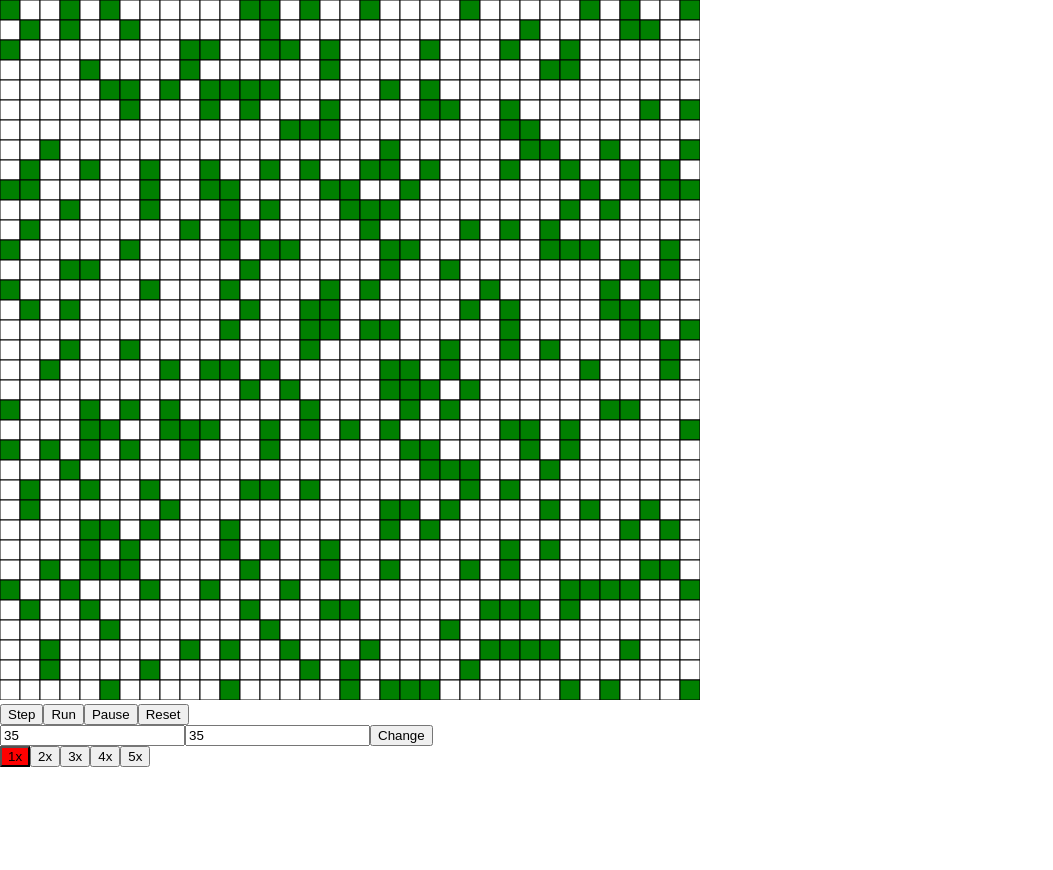
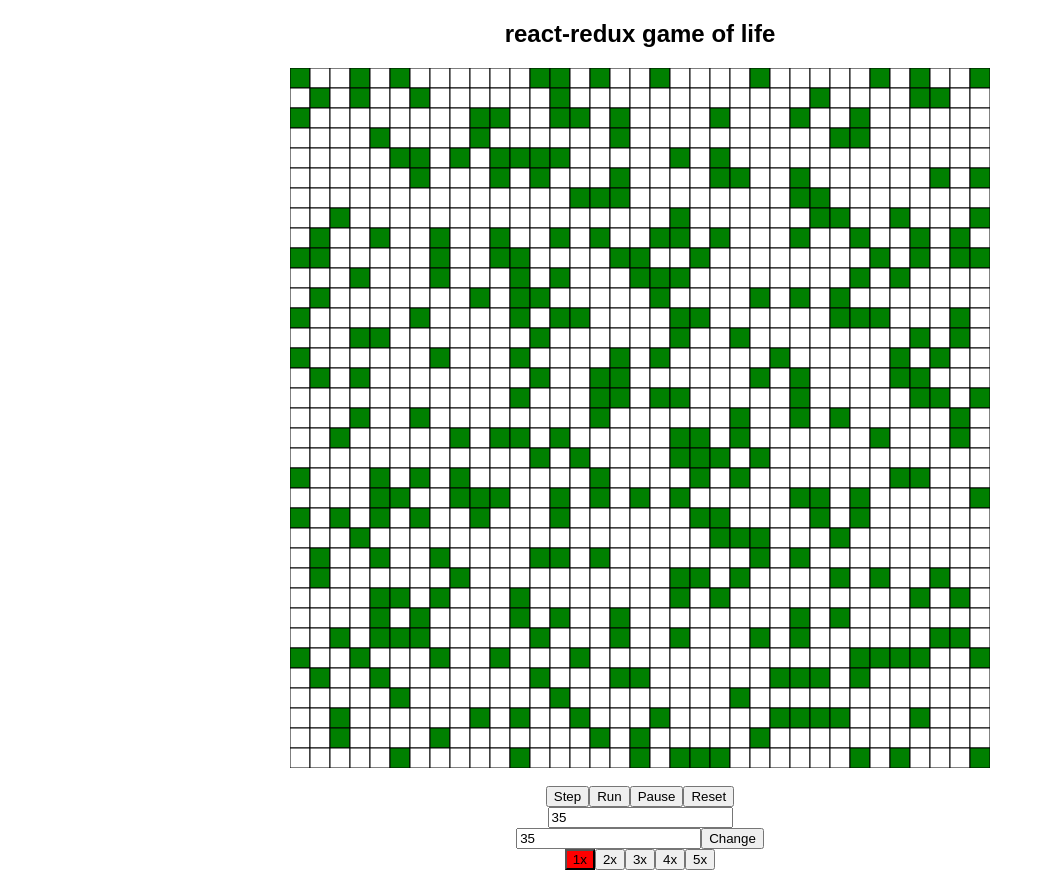
Before and after one commit to GCrispino/game-of-life-react-redux, a React (Create React App) app: page / in a window 1280 px wide. Shown: the whole page, without its empty margins (0-1053 px from the left). Before the commit the page ends 800 px from the top, so only its background shows below. Built offline with nearby package versions, Linux system fonts and the light colour scheme.

Commit message:
Update styles to center content

```diff
--- a/public/index.html
+++ b/public/index.html
@@ -19,22 +19,12 @@
       work correctly both with client-side routing and a non-root public URL.
       Learn how to configure a non-root public URL by running `npm run build`.
     -->
-    <title>React App</title>
+    <title>Game of Life</title>
   </head>
   <body>
     <noscript>
       You need to enable JavaScript to run this app.
     </noscript>
     <div id="root"></div>
-    <!--
-      This HTML file is a template.
-      If you open it directly in the browser, you will see an empty page.
-
-      You can add webfonts, meta tags, or analytics to this file.
-      The build step will place the bundled scripts into the <body> tag.
-
-      To begin the development, run `npm start` or `yarn start`.
-      To create a production bundle, use `npm run build` or `yarn build`.
-    -->
   </body>
 </html>
--- a/src/App.js
+++ b/src/App.js
@@ -1,33 +1,25 @@
 import React, { Component } from 'react';
+import { connect } from 'react-redux';
 import Grid from './Grid';
-import {
-  StepButton, RunButton, PauseButton, ResetButton,
-  SetSpeed1xButton,SetSpeed2xButton,SetSpeed3xButton,SetSpeed4xButton,SetSpeed5xButton
-} from './buttons';
-import DimensionInput from './DimensionInput';
+import ButtonContainer from './ButtonContainer';
 import './App.css';
 
 
 class App extends Component {
   render() {
     return (
-      <div>
-        <Grid />
-        <br />
-        <StepButton />
-        <RunButton />
-        <PauseButton />
-        <ResetButton />
-        <DimensionInput />
-
-        <SetSpeed1xButton />
-        <SetSpeed2xButton />
-        <SetSpeed3xButton />
-        <SetSpeed4xButton />
-        <SetSpeed5xButton />
+      <div style={{textAlign: 'center'}}>
+        <h2>react-redux game of life</h2>
+        <div style={{width: this.props.width, margin: 'auto'}}>
+          <Grid />
+          <br />
+          <ButtonContainer />
+        </div>
       </div>
     );
   }
 }
 
-export default App;
+export default connect(
+  state => ({ width: (state.width * state.cellSize) + 'px' }),
+)(App);
--- /dev/null
+++ b/src/ButtonContainer.jsx
@@ -0,0 +1,22 @@
+import React from 'react';
+import {
+	StepButton, RunButton, PauseButton, ResetButton,
+	SetSpeed1xButton, SetSpeed2xButton, SetSpeed3xButton, SetSpeed4xButton, SetSpeed5xButton
+} from './buttons';
+import DimensionInput from './DimensionInput';
+
+export default () => (
+	<div style={{ margin: 'auto', width: '50%' }}>
+		<StepButton />
+		<RunButton />
+		<PauseButton />
+		<ResetButton />
+		<DimensionInput />
+
+		<SetSpeed1xButton />
+		<SetSpeed2xButton />
+		<SetSpeed3xButton />
+		<SetSpeed4xButton />
+		<SetSpeed5xButton />
+	</div>
+);
--- a/src/Grid.jsx
+++ b/src/Grid.jsx
@@ -4,8 +4,17 @@ import Cell from './Cell';
 
 const Grid = ({ grid, cellSize }) => {
 	let keyCount = 0;
+	const style = {
+      display: 'block',
+      margin: 'auto'
+	};
+
 	return (
-		<svg width={grid[0].length * cellSize} height={grid.length * cellSize}>
+		<svg
+			style={style}
+			width={grid[0].length * cellSize}
+			height={grid.length * cellSize}
+		>
 			{grid.map((row,y) => row.map((cell,x) =>
 				<Cell
 					key={++keyCount}
```
